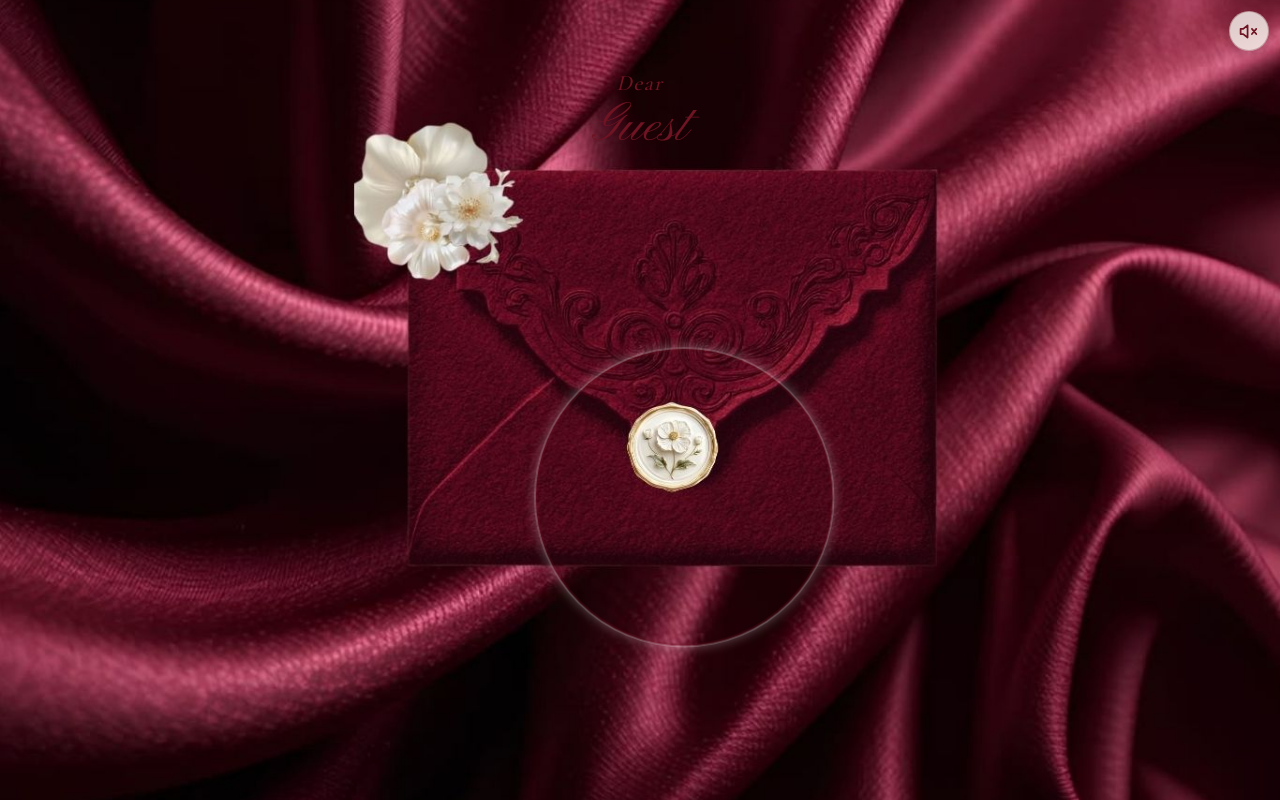
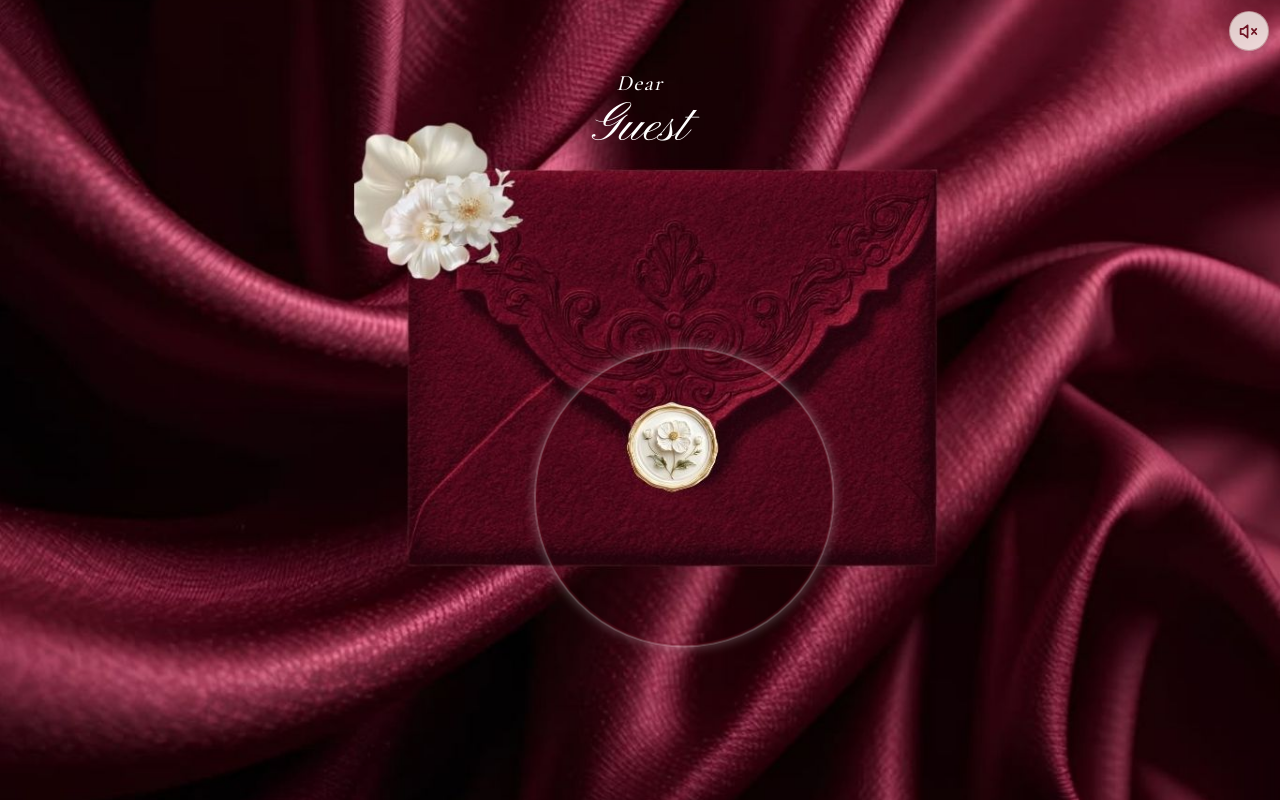
Before and after one commit to digitalhaussss-afk/Digital-Haus, a plain HTML site: page index.html in a window 1280 px wide. Drawn offline with nearby package versions, Linux system fonts and the light colour scheme.

Commit message:
index.html

```diff
--- a/index.html
+++ b/index.html
@@ -144,7 +144,7 @@ const CONFIG = {
   // --- "Dear + name" written on top of the cover ---
   dear: "Dear",                // word before the guest name: "Dear", "Dearest", "To"... ("" = hide it)
   defaultGuest: "Guest",       // used when the link has no ?to=
-  dearColor: "#6E1423",        // text colour
+  dearColor: "#ffffff",        // text colour
   dearY: 0.22,                 // vertical position on the cover: 0 = very top, 1 = very bottom (0.15 = near the top)
 
   // --- tap hint: soft ring on the wax seal (no text) ---
```
